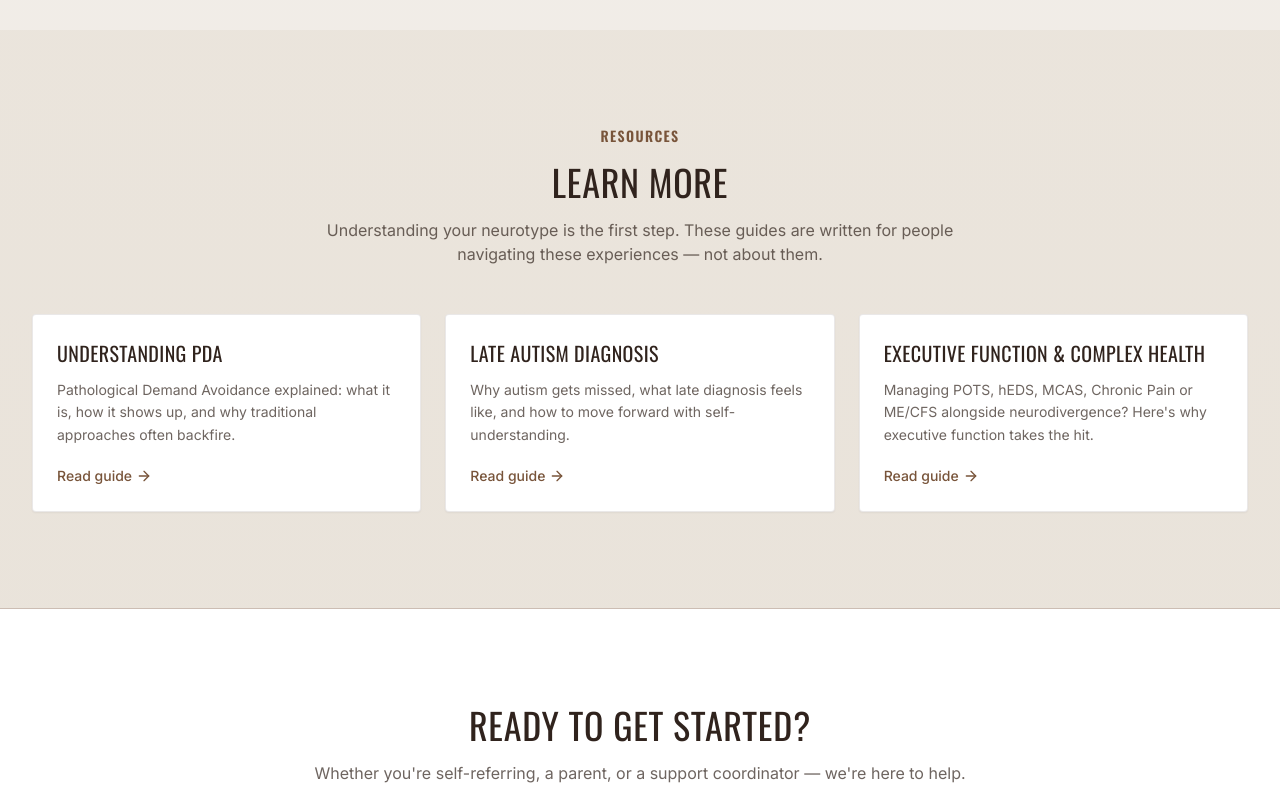
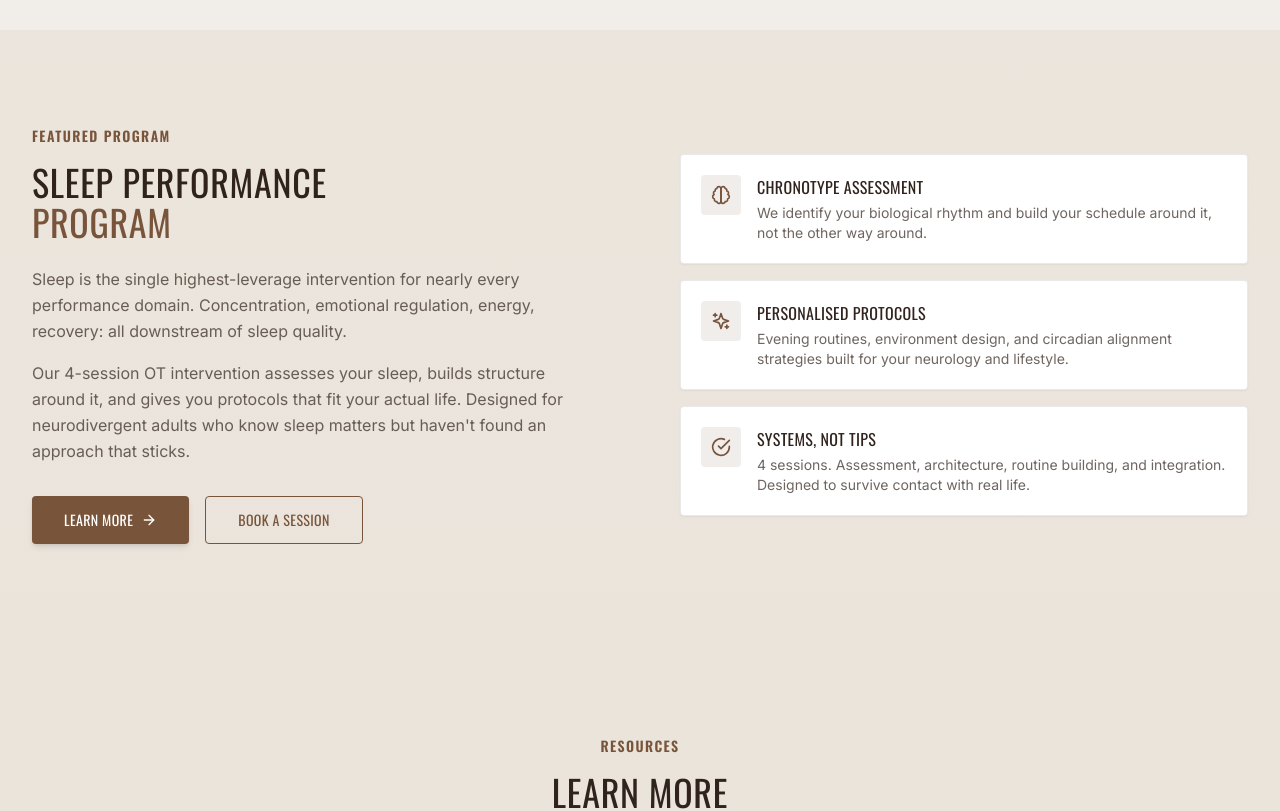
Before and after one commit to EstusHealth/estus-health-website, a React (Vite) app: page / in a window 1280 px wide. Shown: the part 3420-4231 px from the top of the page. Built offline with nearby package versions, Linux system fonts and the light colour scheme.

Commit message:
Update HomePage.jsx

```diff
--- a/src/pages/HomePage.jsx
+++ b/src/pages/HomePage.jsx
@@ -300,6 +300,86 @@ export default function HomePage() {
         </div>
       </Section>
 
+      {/* Featured Program: Sleep */}
+      <Section>
+        <div className="grid lg:grid-cols-2 gap-12 lg:gap-20 items-center">
+          <div>
+            <p className="text-noctua-russet font-display text-sm uppercase tracking-widest mb-4 font-semibold">
+              Featured Program
+            </p>
+            <h2 className="text-2xl md:text-4xl font-display mb-6 text-noctua-brown">
+              Sleep Performance
+              <br />
+              <span className="text-noctua-russet">Program</span>
+            </h2>
+            <p className="text-noctua-brown/70 leading-relaxed mb-4">
+              Sleep is the single highest-leverage intervention for nearly every performance
+              domain. Concentration, emotional regulation, energy, recovery: all downstream
+              of sleep quality.
+            </p>
+            <p className="text-noctua-brown/70 leading-relaxed mb-8">
+              Our 4-session OT intervention assesses your sleep, builds structure around it,
+              and gives you protocols that fit your actual life. Designed for neurodivergent
+              adults who know sleep matters but haven't found an approach that sticks.
+            </p>
+            <div className="flex flex-wrap gap-4">
+              <Button to="/services/sleep-program" size="lg" className="bg-noctua-russet hover:bg-noctua-brown text-white border-none shadow-md">
+                Learn More
+                <ArrowRight className="ml-2 w-4 h-4" />
+              </Button>
+              <Button to="/contact" variant="outline" size="lg" className="border-noctua-russet text-noctua-russet hover:bg-noctua-russet/10">
+                Book a Session
+              </Button>
+            </div>
+          </div>
+
+          <div className="space-y-4">
+            <Card className="p-5 bg-noctua-bone border border-noctua-brown/10 shadow-sm">
+              <div className="flex gap-4">
+                <div className="flex-shrink-0 w-10 h-10 rounded-lg bg-noctua-russet/10 flex items-center justify-center">
+                  <Brain className="w-5 h-5 text-noctua-russet" />
+                </div>
+                <div>
+                  <h3 className="font-display text-base mb-1 text-noctua-brown">Chronotype Assessment</h3>
+                  <p className="text-noctua-brown/70 text-sm">
+                    We identify your biological rhythm and build your schedule around it,
+                    not the other way around.
+                  </p>
+                </div>
+              </div>
+            </Card>
+            <Card className="p-5 bg-noctua-bone border border-noctua-brown/10 shadow-sm">
+              <div className="flex gap-4">
+                <div className="flex-shrink-0 w-10 h-10 rounded-lg bg-noctua-russet/10 flex items-center justify-center">
+                  <Sparkles className="w-5 h-5 text-noctua-russet" />
+                </div>
+                <div>
+                  <h3 className="font-display text-base mb-1 text-noctua-brown">Personalised Protocols</h3>
+                  <p className="text-noctua-brown/70 text-sm">
+                    Evening routines, environment design, and circadian alignment strategies
+                    built for your neurology and lifestyle.
+                  </p>
+                </div>
+              </div>
+            </Card>
+            <Card className="p-5 bg-noctua-bone border border-noctua-brown/10 shadow-sm">
+              <div className="flex gap-4">
+                <div className="flex-shrink-0 w-10 h-10 rounded-lg bg-noctua-russet/10 flex items-center justify-center">
+                  <CheckCircle className="w-5 h-5 text-noctua-russet" />
+                </div>
+                <div>
+                  <h3 className="font-display text-base mb-1 text-noctua-brown">Systems, Not Tips</h3>
+                  <p className="text-noctua-brown/70 text-sm">
+                    4 sessions. Assessment, architecture, routine building, and integration.
+                    Designed to survive contact with real life.
+                  </p>
+                </div>
+              </div>
+            </Card>
+          </div>
+        </div>
+      </Section>
+
       {/* Learn Section */}
       <Section>
         <div className="text-center max-w-2xl mx-auto mb-12">
```
